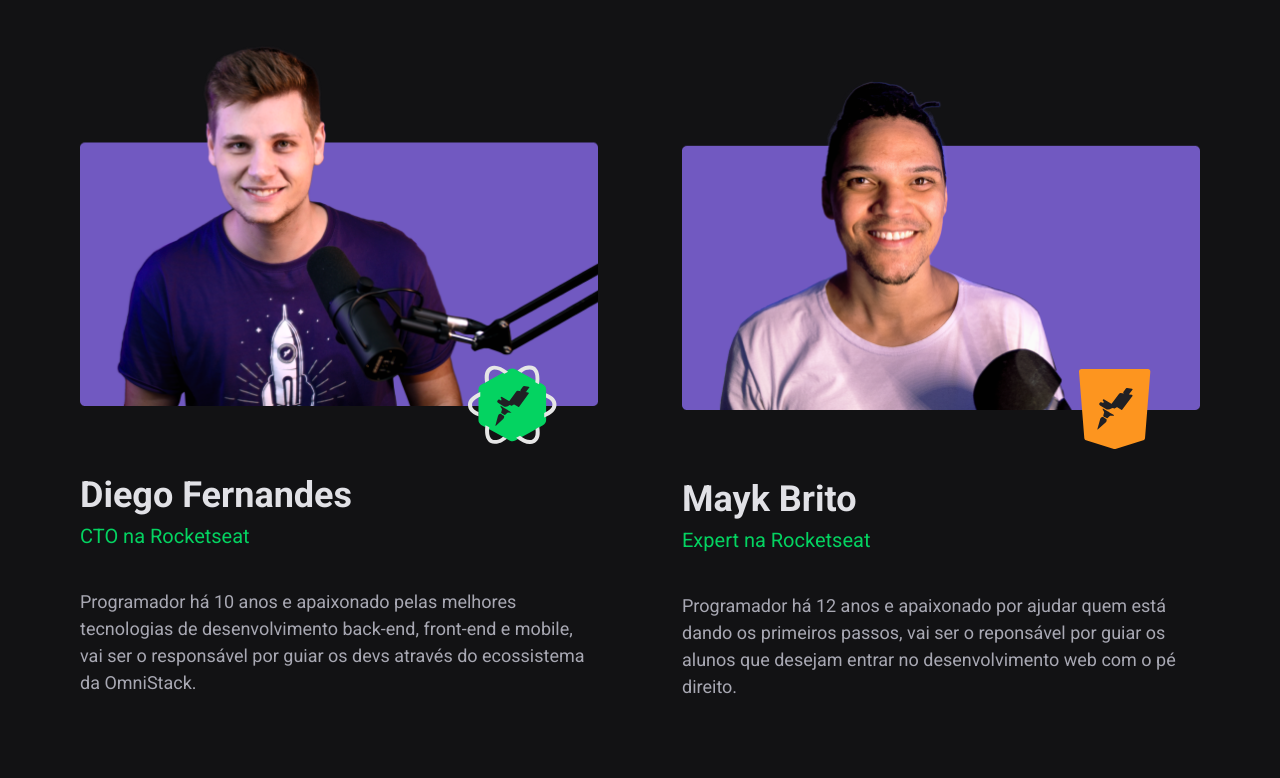
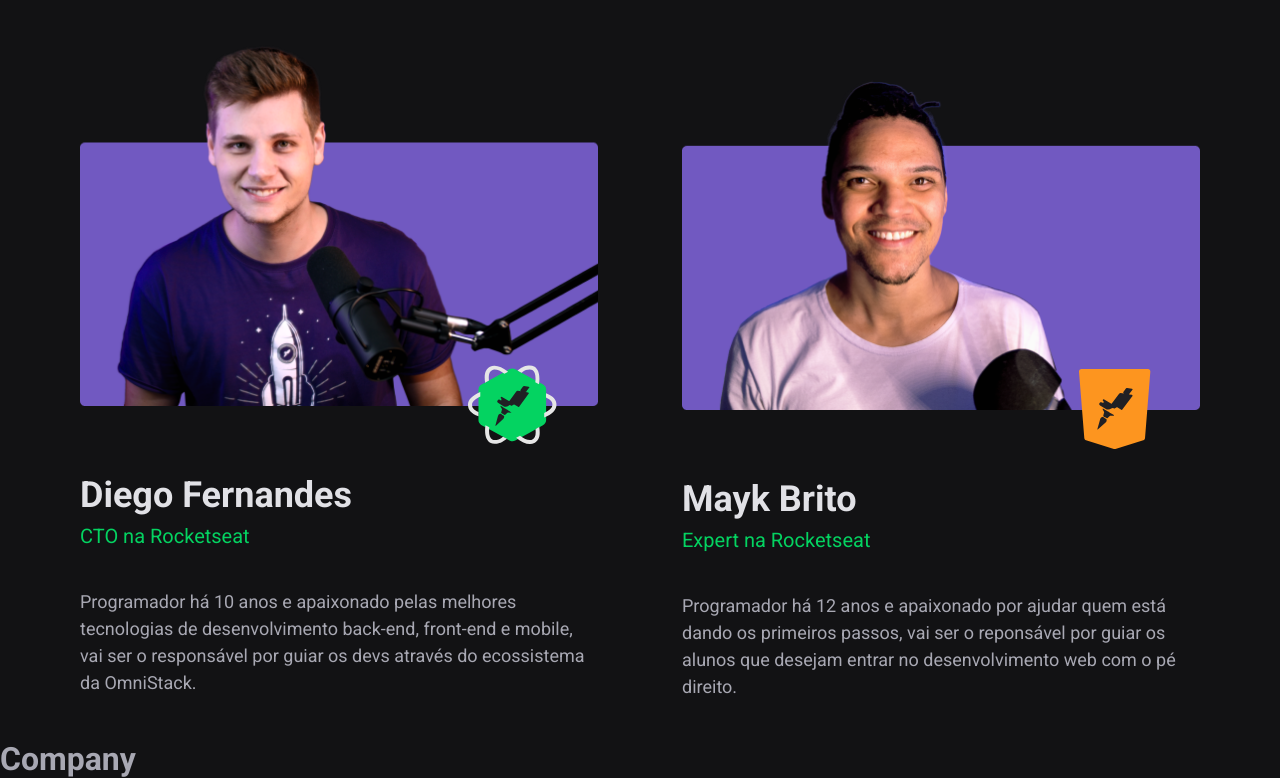
Before and after one commit to 0xjoaovpsantos/next-level-week-clone, a React (Create React App) app: page / in a window 1280 px wide. Shown: the part 3574-4352 px from the top of the page. Before the commit the page ends 4314 px from the top, so only its background shows below. Built offline with nearby package versions, Linux system fonts and the light colour scheme.

Commit message:
add: create component Company

```diff
--- a/src/App.tsx
+++ b/src/App.tsx
@@ -6,6 +6,7 @@
 import Methods from './components/Methods';
 import Pillars from './components/Pillas';
 import Instructors from './components/Instructors';
+import Company from './components/Company';
 
 const App: React.FC = () => (
   <>
@@ -15,6 +16,7 @@
     <Methods />
     <Pillars />
     <Instructors />
+    <Company />
   </>
 );
 
--- /dev/null
+++ b/src/components/Company/index.tsx
@@ -0,0 +1,5 @@
+import React from 'react';
+
+const Company: React.FC = () => <h1>Company</h1>;
+
+export default Company;
```
